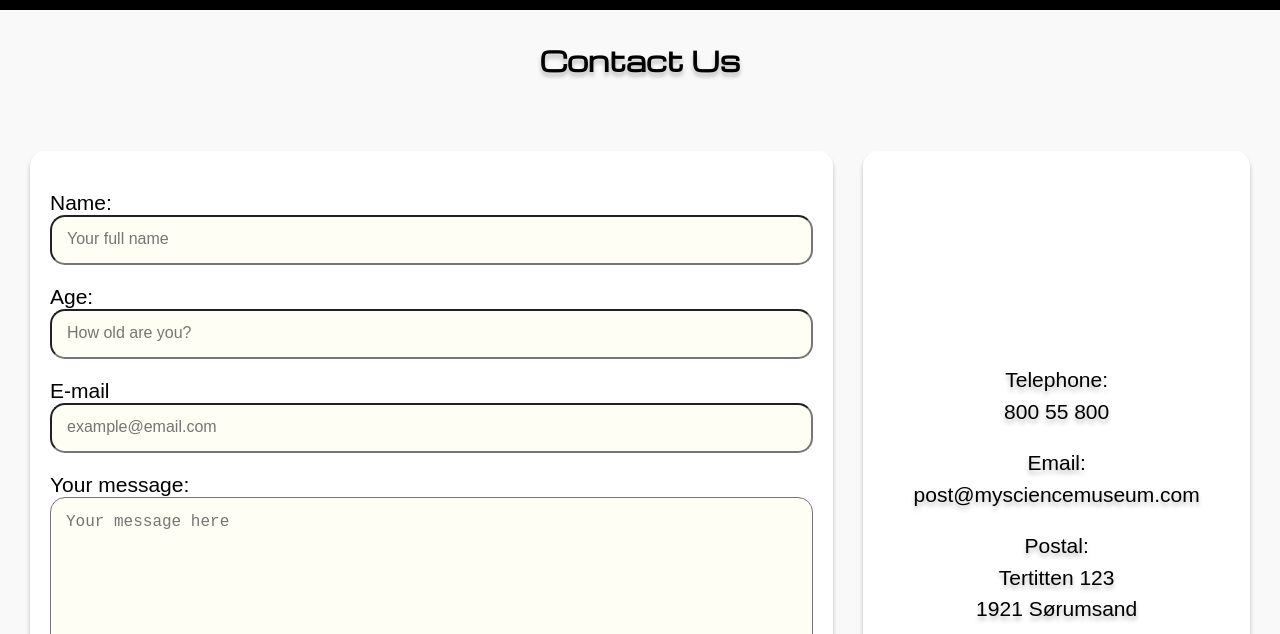
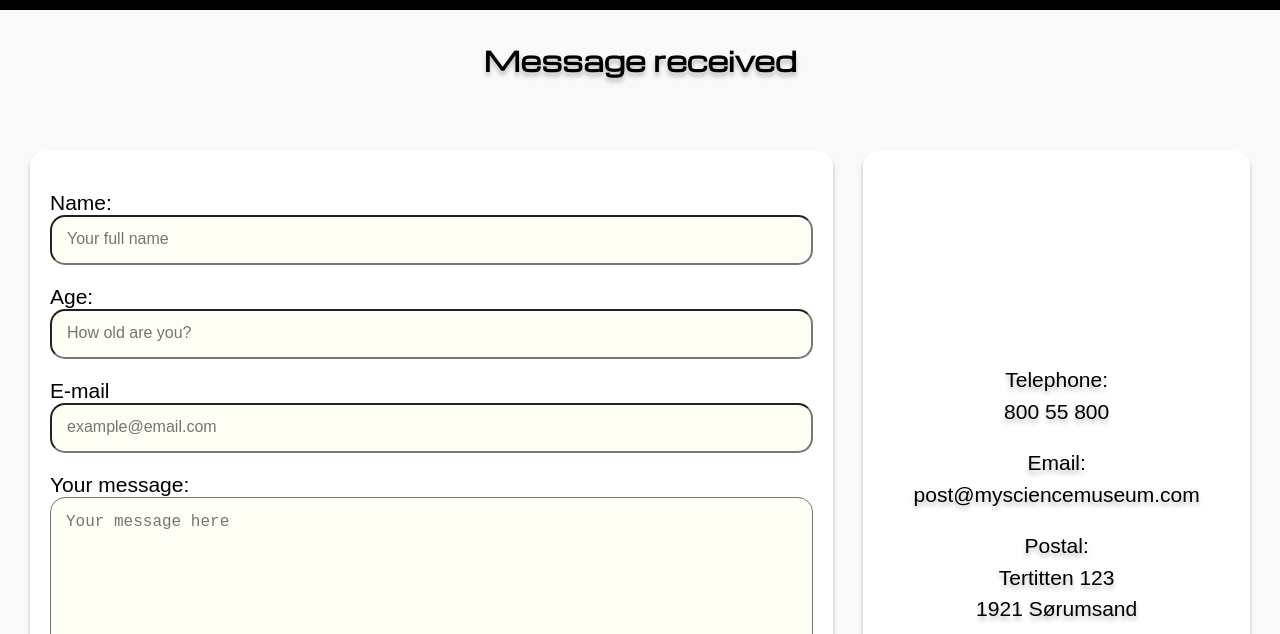
Before and after one commit to jonhenrikaavitsland/community-science-museum, a plain HTML site: page museum/contact/success/index.html in a window 1280 px wide. Shown: the part 166-800 px from the top of the page. Drawn offline with nearby package versions, Linux system fonts and the light colour scheme; a web font is replaced by a local one.

Commit message:
changed a h1 on success page for the contact form

```diff
--- a/museum/contact/success/index.html
+++ b/museum/contact/success/index.html
@@ -41,7 +41,7 @@
 </header>
   <main>
     <div class="contact-container">
-      <h1>Contact Us</h1>
+      <h1>Message received</h1>
       <form action="/museum/contact/success/" method="get"  class="contact-wrap">
         <div class="contact-1">
           <label for="name">Name:</label>
```
